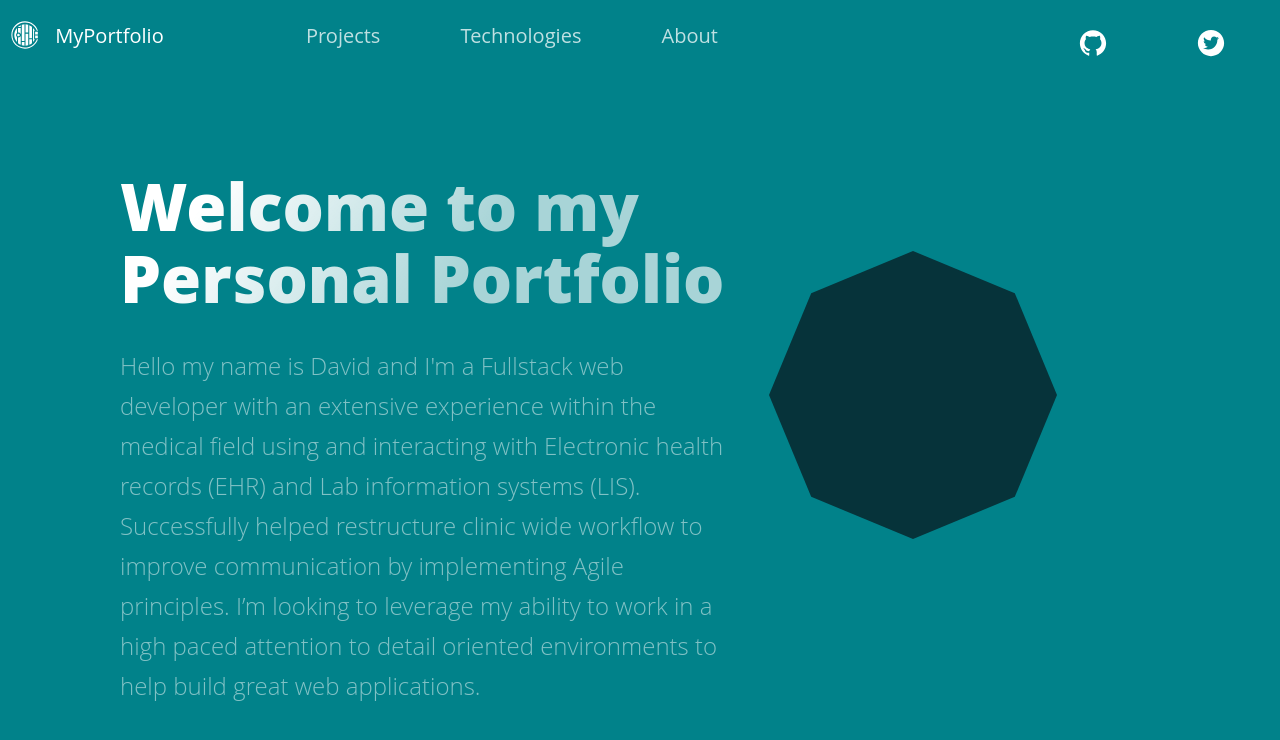
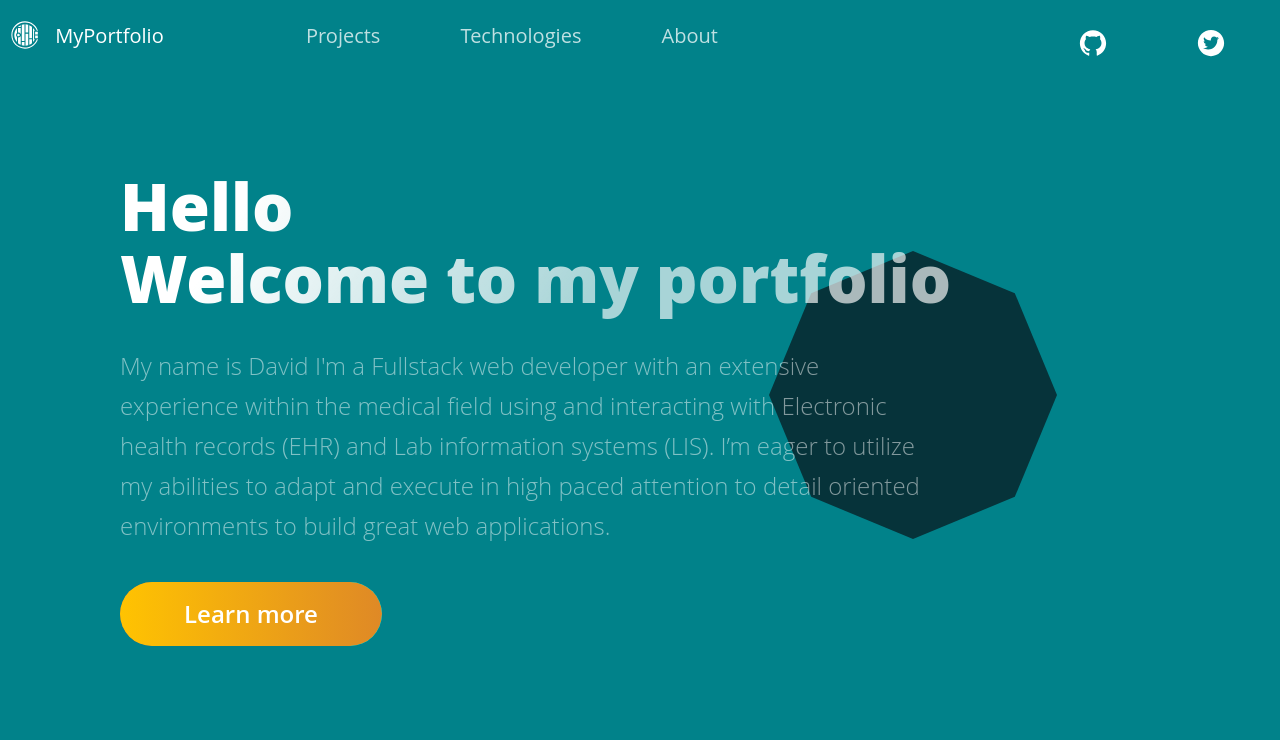
Before and after one commit to DMAN28/supreme-portfolio, a Next.js app: page / in a window 1280 px wide. Shown: the top 740 px of the page. Built offline with nearby package versions, Linux system fonts and the light colour scheme.

Commit message:
completed Hero section text

```diff
--- a/src/components/Header/Header.js
+++ b/src/components/Header/Header.js
@@ -16,7 +16,7 @@ const Header = () =>  (
   </Div1>
   <Div2>
   <li>
-    <Link href='#projects'>
+    <Link href='#project'>
       <NavLink>Projects</NavLink>
     </Link>
   </li>
--- a/src/components/Hero/Hero.js
+++ b/src/components/Hero/Hero.js
@@ -8,10 +8,10 @@ const Hero = () => (
   <Section row nopadding>
    <LeftSection>
     <SectionTitle main center>
-      Welcome to my<br/>
-      Personal Portfolio
+      Hello <br/>
+      Welcome to my portfolio
     </SectionTitle>
-    <SectionText>Hello my name is David and I'm a Fullstack web developer with an extensive experience within the medical field using and interacting with Electronic health records (EHR) and Lab information systems (LIS). Successfully helped restructure clinic wide workflow to improve communication  by implementing Agile principles. I’m looking to leverage my ability to work in a high paced attention to detail oriented environments to help build great web applications.</SectionText>
+    <SectionText>My name is David I'm a Fullstack web developer with an extensive experience within the medical field using and interacting with Electronic health records (EHR) and Lab information systems (LIS). I’m eager to utilize my abilities to adapt and execute in high paced attention to detail oriented environments to build great web applications.</SectionText>
     <Button onClick={()=> window.location = 'https://www.google.com'}>Learn more</Button>
    </LeftSection>
   </Section>
--- a/src/components/Technologies/Technologies.js
+++ b/src/components/Technologies/Technologies.js
@@ -1,5 +1,5 @@
 import React from 'react';
-import { DiStreamline, DiReact, DiJekyllSmall } from 'react-icons/di';
+import { DiStreamline, DiReact } from 'react-icons/di';
 import { FaLaptopMedical } from 'react-icons/fa';
 import { Section, SectionDivider, SectionText, SectionTitle } from '../../styles/GlobalComponents';
 import { List, ListContainer, ListItem, ListParagraph, ListTitle } from './TechnologiesStyles';
--- a/src/constants/constants.js
+++ b/src/constants/constants.js
@@ -38,9 +38,6 @@ export const projects = [
 ];
 
 export const TimeLineData = [
-  { year: 2017, text: 'Started my journey', },
-  { year: 2018, text: 'Worked as a freelance developer', },
-  { year: 2019, text: 'Founded JavaScript Mastery', },
-  { year: 2020, text: 'Shared my projects with the world', },
-  { year: 2021, text: 'Started my own platform', },
+  { year: 2021, text: 'Started University of Oregon Full stack web development program', },
+  { year: 2022, text: 'Completed Full stack web development program', },
 ];
```
